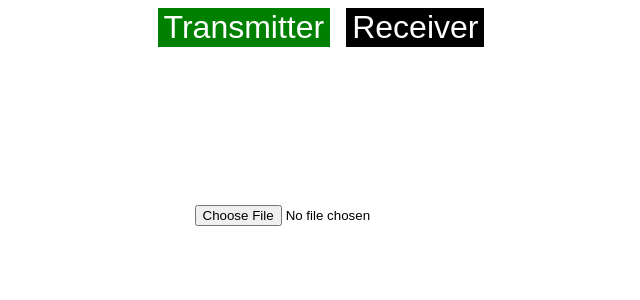
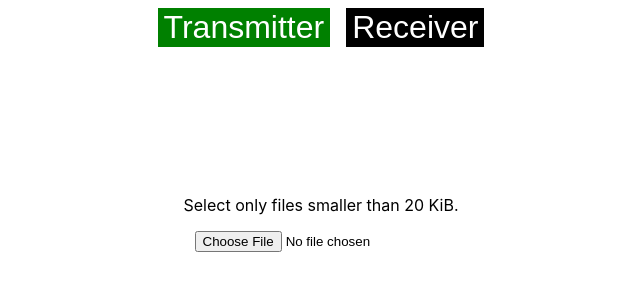
Before and after one commit to mguentner/bitfountain, a React (Create React App) app: page / in a window 1280 px wide. Both pictures are taken after a click on the button "Transmitter". Shown: the top 300 px of the page, without its empty margins (319-959 px from the left). Built offline with nearby package versions, Linux system fonts and the light colour scheme; what @zxing/browser, @zxing/library would draw is missing.

Commit message:
be a bit more realistic, transmission limit is around ~ 20 KiB
with a bit of optimization more should be possible

```diff
--- a/src/Transmitter.css
+++ b/src/Transmitter.css
@@ -2,6 +2,7 @@
   display: flex;
   align-items: center;
   justify-content: center;
+  flex-direction: column;
   height: 40vh;
 }
 
--- a/src/Transmitter.tsx
+++ b/src/Transmitter.tsx
@@ -124,6 +124,7 @@ export const Transmitter: FunctionComponent = () => {
         )
       ) : (
         <div className="file-selector">
+          <p>Select only files smaller than 20 KiB.</p>
           <FileSelector
             onFileSelect={async (file: File) => {
               setCurrentlyHashing(true);
```
Also changed, not shown: 1 other file (tests, documents, lock files or other folders).
